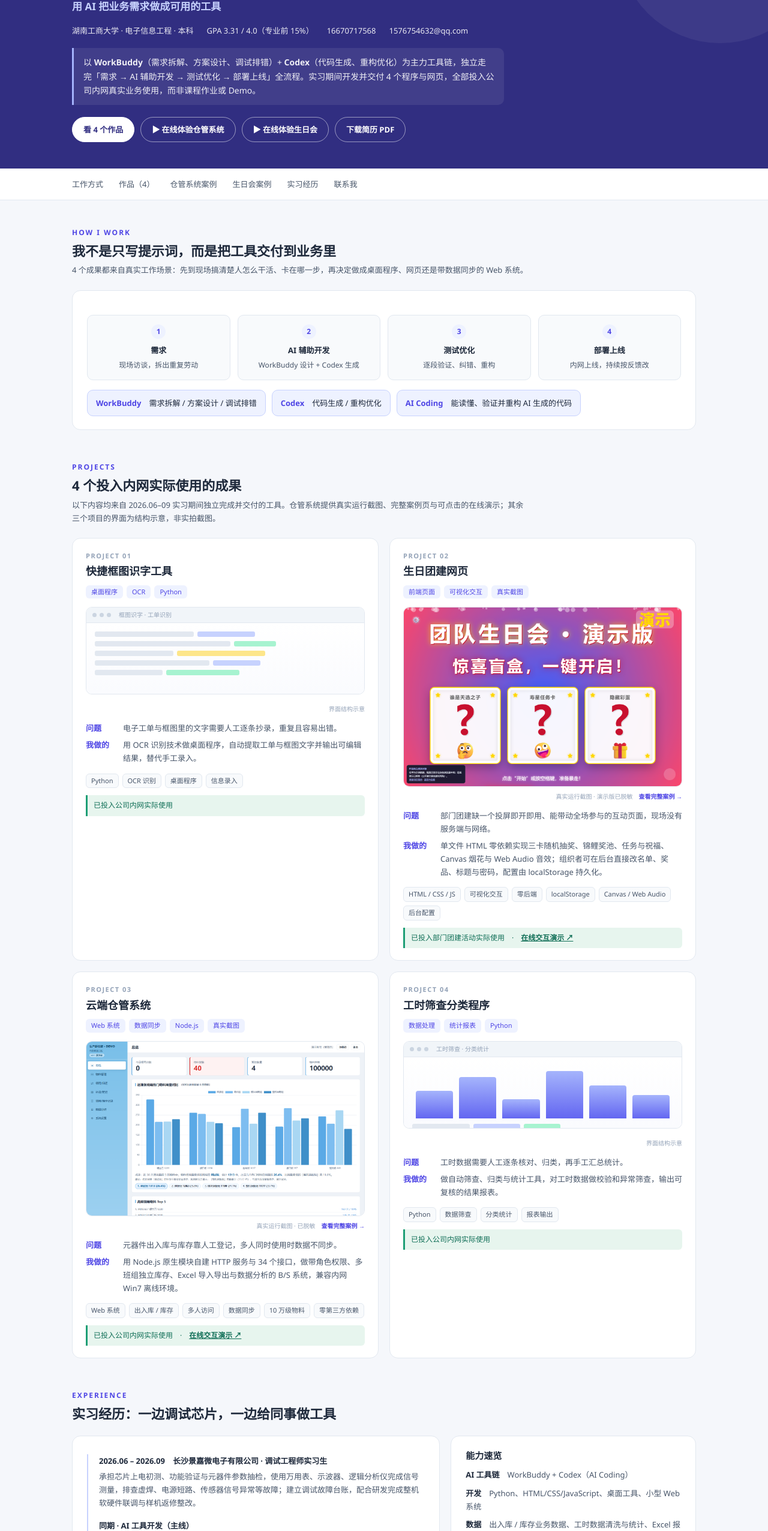
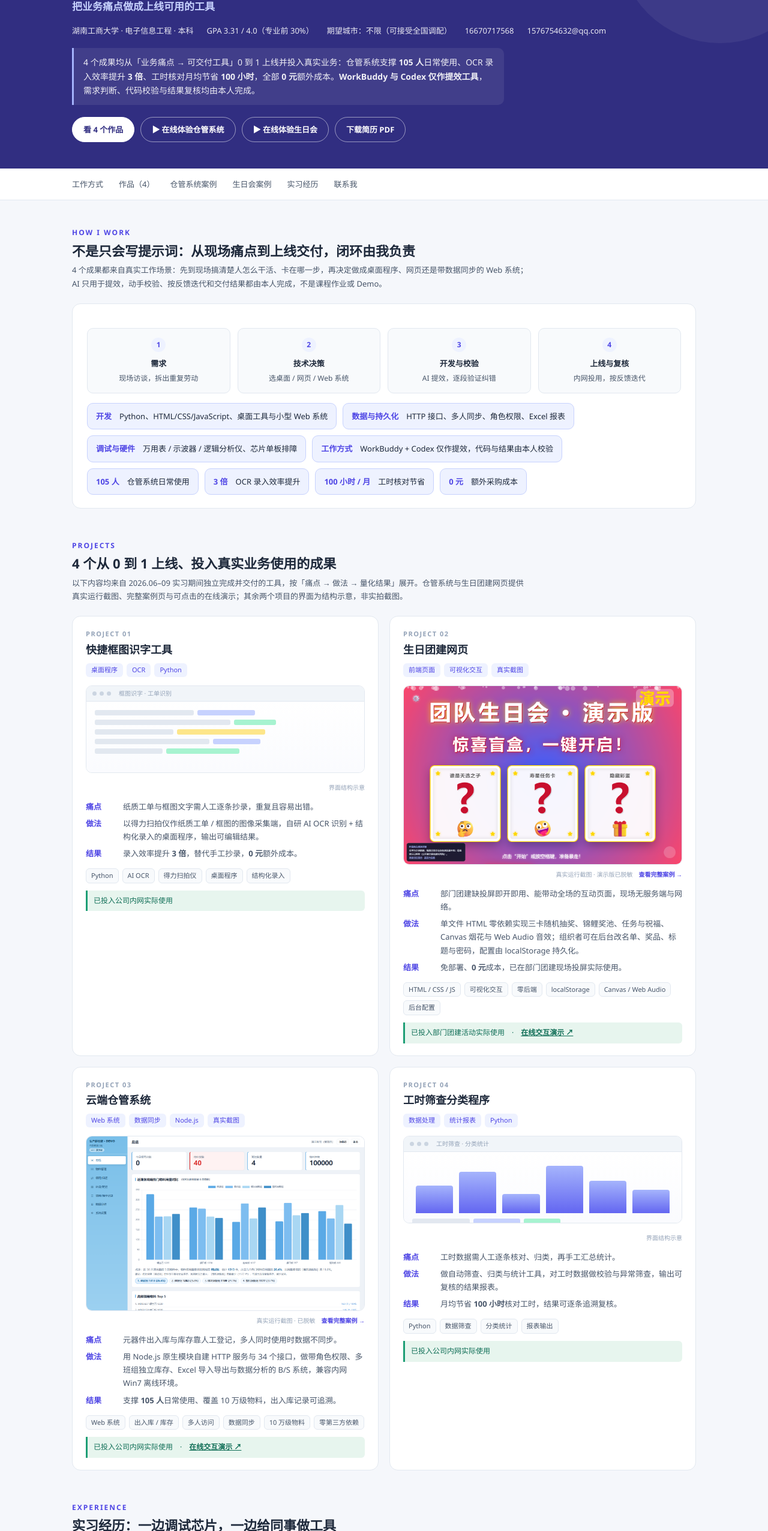
Before and after one commit to yhd-001/YHD-001.github.io, a plain HTML site: page index.html in a window 1280 px wide. Shown: the part 158-2711 px from the top of the page at 60% size. Drawn offline with Linux system fonts and the light colour scheme.

Commit message:
Add files via upload

```diff
--- a/index.html
+++ b/index.html
@@ -3,8 +3,8 @@
 <head>
 <meta charset="utf-8">
 <meta name="viewport" content="width=device-width, initial-scale=1">
-<title>严赫东 · 作品集 ｜ AI 应用开发</title>
-<meta name="description" content="严赫东，2027 届电子信息工程本科，AI Coding 工具深度使用者。4 个投入企业内网真实使用的工具与网页作品。">
+<title>严赫东 · 作品集 ｜ AI 应用开发 / 企业信息化</title>
+<meta name="description" content="严赫东，2027 届电子信息工程本科。4 个从 0 到 1 上线并投入真实业务使用的工具：仓管系统 105 人日常使用、OCR 录入效率提升 3 倍、工时核对月均节省 100 小时。">
 <style>
 :root{
   --primary:#4f46e5; --primary-soft:#eef2ff; --violet:#7c3aed;
@@ -104,16 +104,17 @@ section{padding:44px 0 8px}
 
 <header class="hero">
   <div class="wrap inner">
-    <span class="badge">2027 届 · 本科 · 软件开发 / AI 应用开发</span>
+    <span class="badge">2027 届 · 本科 · AI 应用开发 / 企业信息化 · 期望城市不限</span>
     <h1>严赫东</h1>
-    <div class="role">用 AI 把业务需求做成可用的工具</div>
+    <div class="role">把业务痛点做成上线可用的工具</div>
     <div class="meta">
       <span>湖南工商大学 · 电子信息工程 · 本科</span>
-      <span>GPA 3.31 / 4.0（专业前 15%）</span>
+      <span>GPA 3.31 / 4.0（专业前 30%）</span>
+      <span>期望城市：不限（可接受全国调配）</span>
       <span>16670717568</span>
       <span>1576754632@qq.com</span>
     </div>
-    <div class="lead">以 <b>WorkBuddy</b>（需求拆解、方案设计、调试排错）+ <b>Codex</b>（代码生成、重构优化）为主力工具链，独立走完「需求 → AI 辅助开发 → 测试优化 → 部署上线」全流程。实习期间开发并交付 4 个程序与网页，全部投入公司内网真实业务使用，而非课程作业或 Demo。</div>
+    <div class="lead">4 个成果均从「业务痛点 → 可交付工具」0 到 1 上线并投入真实业务：仓管系统支撑 <b>105 人</b>日常使用、OCR 录入效率提升 <b>3 倍</b>、工时核对月均节省 <b>100 小时</b>，全部 <b>0 元</b>额外成本。<b>WorkBuddy 与 Codex 仅作提效工具</b>，需求判断、代码校验与结果复核均由本人完成。</div>
     <div class="actions">
       <a class="btn" href="#projects">看 4 个作品</a>
       <a class="btn ghost" href="wms-demo.html">▶ 在线体验仓管系统</a>
@@ -137,20 +138,27 @@ section{padding:44px 0 8px}
 <section id="about">
   <div class="sec-head">
     <div class="kicker">How I work</div>
-    <h2>我不是只写提示词，而是把工具交付到业务里</h2>
-    <p>4 个成果都来自真实工作场景：先到现场搞清楚人怎么干活、卡在哪一步，再决定做成桌面程序、网页还是带数据同步的 Web 系统。</p>
+    <h2>不是只会写提示词：从现场痛点到上线交付，闭环由我负责</h2>
+    <p>4 个成果都来自真实工作场景：先到现场搞清楚人怎么干活、卡在哪一步，再决定做成桌面程序、网页还是带数据同步的 Web 系统；AI 只用于提效，动手校验、按反馈迭代和交付结果都由本人完成，不是课程作业或 Demo。</p>
   </div>
   <div class="panel">
     <div class="flow">
       <div class="step"><div class="num">1</div><div class="t">需求</div><div class="d">现场访谈，拆出重复劳动</div></div>
-      <div class="step"><div class="num">2</div><div class="t">AI 辅助开发</div><div class="d">WorkBuddy 设计 + Codex 生成</div></div>
-      <div class="step"><div class="num">3</div><div class="t">测试优化</div><div class="d">逐段验证、纠错、重构</div></div>
-      <div class="step"><div class="num">4</div><div class="t">部署上线</div><div class="d">内网上线，持续按反馈改</div></div>
+      <div class="step"><div class="num">2</div><div class="t">技术决策</div><div class="d">选桌面 / 网页 / Web 系统</div></div>
+      <div class="step"><div class="num">3</div><div class="t">开发与校验</div><div class="d">AI 提效，逐段验证纠错</div></div>
+      <div class="step"><div class="num">4</div><div class="t">上线与复核</div><div class="d">内网投用，按反馈迭代</div></div>
     </div>
     <div class="tools">
-      <div class="tool"><b>WorkBuddy</b>　需求拆解 / 方案设计 / 调试排错</div>
-      <div class="tool"><b>Codex</b>　代码生成 / 重构优化</div>
-      <div class="tool"><b>AI Coding</b>　能读懂、验证并重构 AI 生成的代码</div>
+      <div class="tool"><b>开发</b>　Python、HTML/CSS/JavaScript、桌面工具与小型 Web 系统</div>
+      <div class="tool"><b>数据与持久化</b>　HTTP 接口、多人同步、角色权限、Excel 报表</div>
+      <div class="tool"><b>调试与硬件</b>　万用表 / 示波器 / 逻辑分析仪、芯片单板排障</div>
+      <div class="tool"><b>工作方式</b>　WorkBuddy + Codex 仅作提效，代码与结果由本人校验</div>
+    </div>
+    <div class="tools" style="margin-top:10px">
+      <div class="tool"><b>105 人</b>　仓管系统日常使用</div>
+      <div class="tool"><b>3 倍</b>　OCR 录入效率提升</div>
+      <div class="tool"><b>100 小时 / 月</b>　工时核对节省</div>
+      <div class="tool"><b>0 元</b>　额外采购成本</div>
     </div>
   </div>
 </section>
@@ -158,8 +166,8 @@ section{padding:44px 0 8px}
 <section id="projects">
   <div class="sec-head">
     <div class="kicker">Projects</div>
-    <h2>4 个投入内网实际使用的成果</h2>
-    <p>以下内容均来自 2026.06–09 实习期间独立完成并交付的工具。仓管系统提供真实运行截图、完整案例页与可点击的在线演示；其余三个项目的界面为结构示意，非实拍截图。</p>
+    <h2>4 个从 0 到 1 上线、投入真实业务使用的成果</h2>
+    <p>以下内容均来自 2026.06–09 实习期间独立完成并交付的工具，按「痛点 → 做法 → 量化结果」展开。仓管系统与生日团建网页提供真实运行截图、完整案例页与可点击的在线演示；其余两个项目的界面为结构示意，非实拍截图。</p>
   </div>
   <div class="grid">
 
@@ -183,10 +191,11 @@ section{padding:44px 0 8px}
       <div class="cap">界面结构示意</div>
       <div class="proj-body">
         <dl>
-          <dt>问题</dt><dd>电子工单与框图里的文字需要人工逐条抄录，重复且容易出错。</dd>
-          <dt>我做的</dt><dd>用 OCR 识别技术做桌面程序，自动提取工单与框图文字并输出可编辑结果，替代手工录入。</dd>
+          <dt>痛点</dt><dd>纸质工单与框图文字需人工逐条抄录，重复且容易出错。</dd>
+          <dt>做法</dt><dd>以得力扫拍仪作纸质工单 / 框图的图像采集端，自研 AI OCR 识别 + 结构化录入的桌面程序，输出可编辑结果。</dd>
+          <dt>结果</dt><dd>录入效率提升 <b>3 倍</b>，替代手工抄录，<b>0 元</b>额外成本。</dd>
         </dl>
-        <div class="tags"><span class="tag">Python</span><span class="tag">OCR 识别</span><span class="tag">桌面程序</span><span class="tag">信息录入</span></div>
+        <div class="tags"><span class="tag">Python</span><span class="tag">AI OCR</span><span class="tag">得力扫拍仪</span><span class="tag">桌面程序</span><span class="tag">结构化录入</span></div>
         <div class="landed">已投入公司内网实际使用</div>
       </div>
     </article>
@@ -203,8 +212,9 @@ section{padding:44px 0 8px}
       <div class="cap" style="padding-top:8px">真实运行截图 · 演示版已脱敏　<a href="birthday.html" style="color:var(--primary);font-weight:700">查看完整案例 →</a></div>
       <div class="proj-body">
         <dl>
-          <dt>问题</dt><dd>部门团建缺一个投屏即开即用、能带动全场参与的互动页面，现场没有服务端与网络。</dd>
-          <dt>我做的</dt><dd>单文件 HTML 零依赖实现三卡随机抽奖、锦鲤奖池、任务与祝福、Canvas 烟花与 Web Audio 音效；组织者可在后台直接改名单、奖品、标题与密码，配置由 localStorage 持久化。</dd>
+          <dt>痛点</dt><dd>部门团建缺投屏即开即用、能带动全场的互动页面，现场无服务端与网络。</dd>
+          <dt>做法</dt><dd>单文件 HTML 零依赖实现三卡随机抽奖、锦鲤奖池、任务与祝福、Canvas 烟花与 Web Audio 音效；组织者可在后台改名单、奖品、标题与密码，配置由 localStorage 持久化。</dd>
+          <dt>结果</dt><dd>免部署、<b>0 元</b>成本，已在部门团建现场投屏实际使用。</dd>
         </dl>
         <div class="tags"><span class="tag">HTML / CSS / JS</span><span class="tag">可视化交互</span><span class="tag">零后端</span><span class="tag">localStorage</span><span class="tag">Canvas / Web Audio</span><span class="tag">后台配置</span></div>
         <div class="landed">已投入部门团建活动实际使用　·　<a href="birthday-demo.html" style="color:#0f6e56;font-weight:700;text-decoration:underline">在线交互演示 ↗</a></div>
@@ -223,8 +233,9 @@ section{padding:44px 0 8px}
       <div class="cap" style="padding-top:8px">真实运行截图 · 已脱敏　<a href="wms.html" style="color:var(--primary);font-weight:700">查看完整案例 →</a></div>
       <div class="proj-body">
         <dl>
-          <dt>问题</dt><dd>元器件出入库与库存靠人工登记，多人同时使用时数据不同步。</dd>
-          <dt>我做的</dt><dd>用 Node.js 原生模块自建 HTTP 服务与 34 个接口，做带角色权限、多班组独立库存、Excel 导入导出与数据分析的 B/S 系统，兼容内网 Win7 离线环境。</dd>
+          <dt>痛点</dt><dd>元器件出入库与库存靠人工登记，多人同时使用时数据不同步。</dd>
+          <dt>做法</dt><dd>用 Node.js 原生模块自建 HTTP 服务与 34 个接口，做带角色权限、多班组独立库存、Excel 导入导出与数据分析的 B/S 系统，兼容内网 Win7 离线环境。</dd>
+          <dt>结果</dt><dd>支撑 <b>105 人</b>日常使用、覆盖 10 万级物料，出入库记录可追溯。</dd>
         </dl>
         <div class="tags"><span class="tag">Web 系统</span><span class="tag">出入库 / 库存</span><span class="tag">多人访问</span><span class="tag">数据同步</span><span class="tag">10 万级物料</span><span class="tag">零第三方依赖</span></div>
         <div class="landed">已投入公司内网实际使用　·　<a href="wms-demo.html" style="color:#0f6e56;font-weight:700;text-decoration:underline">在线交互演示 ↗</a></div>
@@ -247,8 +258,9 @@ section{padding:44px 0 8px}
       <div class="cap">界面结构示意</div>
       <div class="proj-body">
         <dl>
-          <dt>问题</dt><dd>工时数据需要人工逐条核对、归类，再手工汇总统计。</dd>
-          <dt>我做的</dt><dd>做自动筛查、归类与统计工具，对工时数据做校验和异常筛查，输出可复核的结果报表。</dd>
+          <dt>痛点</dt><dd>工时数据需人工逐条核对、归类，再手工汇总统计。</dd>
+          <dt>做法</dt><dd>做自动筛查、归类与统计工具，对工时数据做校验与异常筛查，输出可复核的结果报表。</dd>
+          <dt>结果</dt><dd>月均节省 <b>100 小时</b>核对工时，结果可逐条追溯复核。</dd>
         </dl>
         <div class="tags"><span class="tag">Python</span><span class="tag">数据筛查</span><span class="tag">分类统计</span><span class="tag">报表输出</span></div>
         <div class="landed">已投入公司内网实际使用</div>
@@ -268,36 +280,36 @@ section{padding:44px 0 8px}
       <div class="timeline">
         <div class="tl-item"><div class="t">2026.06 – 2026.09　长沙景嘉微电子有限公司 · 调试工程师实习生</div>
           <div class="d">承担芯片上电初测、功能验证与元器件参数抽检，使用万用表、示波器、逻辑分析仪完成信号测量，排查虚焊、电源短路、传感器信号异常等故障；建立调试故障台账，配合研发完成整机软硬件联调与样机返修整改。</div></div>
-        <div class="tl-item"><div class="t">同期 · AI 工具开发（主线）</div>
-          <div class="d">借助 WorkBuddy + Codex 独立开发上述 4 个程序与网页并交付内网使用，以工具替代重复人工劳动。</div></div>
+        <div class="tl-item"><div class="t">同期 · 4 个工具从 0 到 1 交付（主线）</div>
+          <div class="d">以 WorkBuddy + Codex 作提效工具，独立开发上述 4 个程序与网页并交付内网使用；需求判断、代码校验与结果复核由本人完成，累计覆盖 105 人日常使用、月均节省 100 小时人工。</div></div>
         <div class="tl-item"><div class="t">2026.08　获评优秀实习生</div>
           <div class="d">实习表现获部门认可，获颁优秀实习生荣誉证书。</div></div>
       </div>
     </div>
     <div class="panel">
       <h3 style="font-size:15px;margin-bottom:10px">能力速览</h3>
-      <div class="kv"><b>AI 工具链</b>　WorkBuddy + Codex（AI Coding）</div>
       <div class="kv"><b>开发</b>　Python、HTML/CSS/JavaScript、桌面工具、小型 Web 系统</div>
-      <div class="kv"><b>数据</b>　出入库 / 库存业务数据、工时数据清洗与统计、Excel 报表</div>
-      <div class="kv"><b>硬件基础</b>　51 / STM32、FPGA、Keil5、电路故障排查</div>
-      <div class="kv"><b>工程习惯</b>　调试台账、数据记录、结果复核、报告输出</div>
-      <div class="kv" style="margin-top:14px;padding-top:12px;border-top:1px solid var(--line)"><b>差异化</b>　电子信息工程科班 + 芯片调试现场经验 + AI 工具开发闭环，懂业务也写代码。</div>
+      <div class="kv"><b>数据与持久化</b>　HTTP 接口、多人同步、角色权限、Excel 导入导出与报表</div>
+      <div class="kv"><b>调试与硬件</b>　51 / STM32、FPGA、Keil5、万用表 / 示波器 / 逻辑分析仪、单板排障</div>
+      <div class="kv"><b>工作方式</b>　WorkBuddy + Codex 仅作提效，代码与结果由本人校验</div>
+      <div class="kv"><b>工程习惯</b>　调试台账、数据记录、逐条复核、报告输出</div>
+      <div class="kv" style="margin-top:14px;padding-top:12px;border-top:1px solid var(--line)"><b>差异化</b>　电子信息工程科班 + 芯片调试现场经验 + 4 个 0 到 1 上线工具，懂业务也写代码；期望城市不限，可接受全国调配。</div>
     </div>
   </div>
 </section>
 
 <div class="contact" id="contact">
   <h2>想看更多细节？直接联系我</h2>
-  <p>仓管系统可在本站直接在线体验；其余工具的界面演示、实现思路与代码说明可在面试或邮件中提供。简历 PDF 可在本页顶部直接下载。</p>
+  <p>仓管系统可在本站直接在线体验；其余工具的界面演示、实现思路与代码说明可在面试或邮件中提供。求职方向：AI 应用开发 / 企业信息化 / 测试开发，期望城市不限（可接受全国调配）。简历 PDF 可在本页顶部直接下载。</p>
   <div class="actions">
-    <a class="btn" href="mailto:1576754632@qq.com?subject=校招-软件开发/AI应用开发-严赫东">发邮件</a>
+    <a class="btn" href="mailto:1576754632@qq.com?subject=校招-AI应用开发-企业信息化-严赫东">发邮件</a>
     <a class="btn ghost" href="严赫东-简历.pdf" download>下载简历 PDF</a>
   </div>
 </div>
 
 <div class="foot">
   <span>严赫东 · 作品集 ｜ 单 HTML 文件，托管于 GitHub Pages</span>
-  <span>更新于 2026-11</span>
+  <span>更新于 2026-11-20</span>
 </div>
 
 </div>
```
Also changed, not shown: 1 other file.
